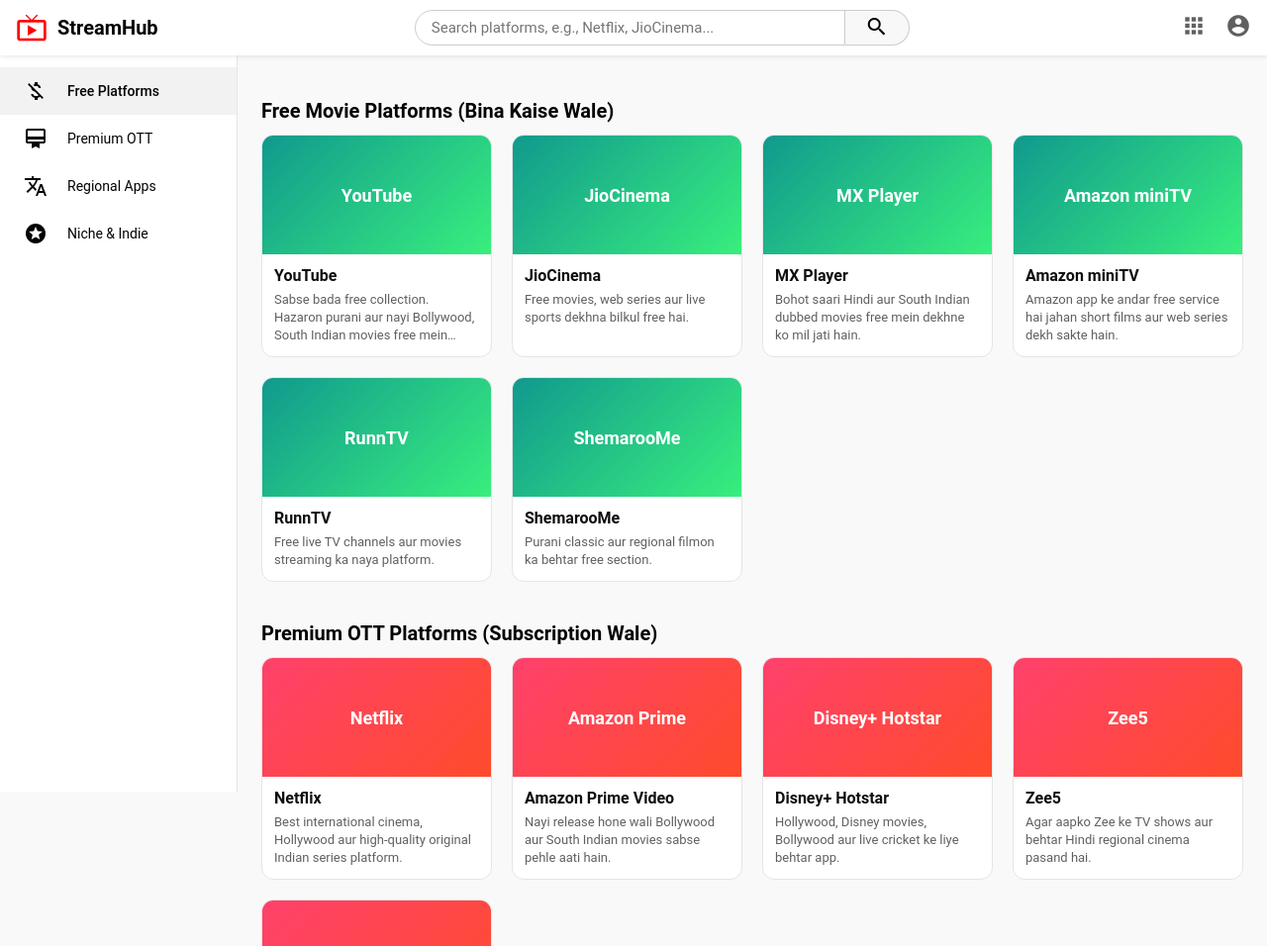
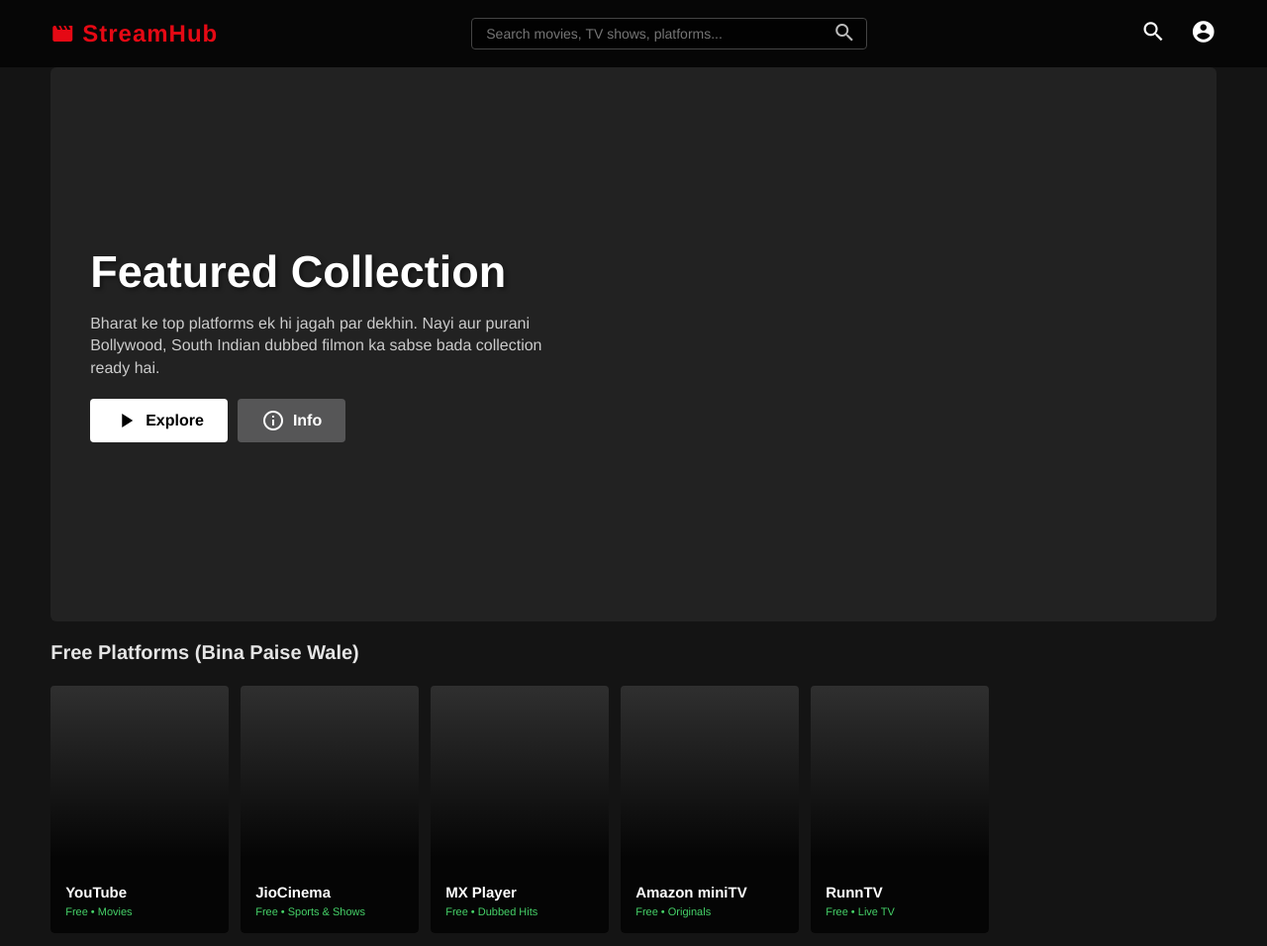
Before and after one commit to nishant18084/my-sim-project, a plain HTML site: page index.html in a window 1280 px wide. Shown: the top 956 px of the page at 99% size. Drawn offline with Linux system fonts and the light colour scheme.

Commit message:
Update index.html

```diff
--- a/index.html
+++ b/index.html
@@ -3,12 +3,12 @@
 <head>
     <meta charset="UTF-8">
     <meta name="viewport" content="width=device-width, initial-scale=1.0">
-    <title>StreamHub - App Mode</title>
+    <title>StreamHub - Premium App Mode</title>
 
     <link rel="manifest" href="manifest.json">
-    <meta name="theme-color" content="#ff0000">
+    <meta name="theme-color" content="#141414">
     <meta name="apple-mobile-web-app-capable" content="yes">
-    <meta name="apple-mobile-web-app-status-bar-style" content="black">
+    <meta name="apple-mobile-web-app-status-bar-style" content="black-translucent">
 
     <link href="https://fonts.googleapis.com/icon?family=Material+Icons" rel="stylesheet">
 
@@ -17,203 +17,230 @@
             margin: 0;
             padding: 0;
             box-sizing: border-box;
-            font-family: Roboto, Arial, sans-serif;
+            font-family: 'Helvetica Neue', Helvetica, Arial, sans-serif;
         }
 
+        /* Netflix-style Dark Theme Background */
         body {
-            background-color: #f9f9f9;
-            color: #030303;
+            background-color: #141414;
+            color: #ffffff;
+            overflow-x: hidden;
         }
 
-        /* Top Header Navigation */
+        /* Top Header (Mix of YouTube search & Netflix transparency) */
         header {
             position: fixed;
             top: 0;
             left: 0;
             width: 100%;
-            height: 56px;
-            background: #ffffff;
+            height: 68px;
+            background: linear-gradient(to bottom, rgba(0,0,0,0.7) 100%, rgba(0,0,0,0));
+            background-color: #141414;
             display: flex;
             justify-content: space-between;
             align-items: center;
-            padding: 0 16px;
-            box-shadow: 0 1px 5px rgba(0,0,0,0.1);
+            padding: 0 4%;
             z-index: 100;
+            transition: background-color 0.5s;
         }
 
         .logo-section {
             display: flex;
             align-items: center;
-            gap: 10px;
+            gap: 8px;
             font-weight: bold;
-            font-size: 20px;
-            color: #ff0000;
+            font-size: 24px;
+            color: #E50914; /* Netflix Red */
             cursor: pointer;
-        }
-
-        .logo-section span {
-            color: #030303;
+            letter-spacing: 1px;
         }
 
         .search-section {
             display: flex;
-            flex: 0 1 500px;
+            flex: 0 1 400px;
+            background: rgba(0, 0, 0, 0.7);
+            border: 1px solid #444;
+            border-radius: 4px;
         }
 
         .search-section input {
             width: 100%;
-            padding: 8px 16px;
-            border: 1px solid #ccc;
-            border-radius: 40px 0 0 40px;
+            padding: 7px 14px;
+            background: transparent;
+            border: none;
             outline: none;
-            font-size: 15px;
+            color: white;
+            font-size: 14px;
         }
 
         .search-section button {
-            padding: 0 20px;
-            border: 1px solid #ccc;
-            border-left: none;
-            border-radius: 0 40px 40px 0;
-            background: #f8f8f8;
+            background: transparent;
+            border: none;
+            color: #bbb;
+            padding: 0 10px;
             cursor: pointer;
         }
 
         .user-section i {
             font-size: 26px;
             cursor: pointer;
-            margin-left: 15px;
-            color: #606060;
+            margin-left: 20px;
+            color: #ffffff;
         }
 
-        /* Main Layout */
-        .container {
-            display: flex;
-            margin-top: 56px;
+        /* Main Container */
+        main {
+            margin-top: 68px;
+            padding: 0 4% 50px 4%;
         }
 
-        /* Sidebar */
-        aside {
-            width: 240px;
-            height: calc(100vh - 56px);
-            position: fixed;
-            top: 56px;
-            left: 0;
-            background: #ffffff;
-            padding-top: 12px;
-            overflow-y: auto;
-            border-right: 1px solid #e5e5e5;
+        /* Netflix-style Big Hero Banner */
+        .hero-banner {
+            position: relative;
+            width: 100%;
+            height: 45vw;
+            min-height: 350px;
+            max-height: 560px;
+            background: linear-gradient(to top, #141414 5%, rgba(0,0,0,0) 95%),
+                        url('https://via.placeholder.com/1200/*') no-gradient;
+            background-color: #222;
+            background-size: cover;
+            background-position: center;
+            border-radius: 6px;
+            display: flex;
+            flex-direction: column;
+            justify-content: center;
+            padding: 40px;
+            margin-bottom: 20px;
         }
 
-        .nav-link {
+        .hero-content h1 {
+            font-size: 45px;
+            font-weight: bold;
+            margin-bottom: 15px;
+            text-shadow: 2px 2px 4px rgba(0,0,0,0.5);
+        }
+
+        .hero-content p {
+            font-size: 16px;
+            max-width: 500px;
+            margin-bottom: 20px;
+            color: #cccccc;
+            line-height: 1.4;
+        }
+
+        .hero-buttons {
+            display: flex;
+            gap: 10px;
+        }
+
+        .btn {
             display: flex;
             align-items: center;
-            padding: 12px 24px;
-            text-decoration: none;
-            color: #030303;
-            gap: 20px;
-            font-size: 14px;
+            gap: 8px;
+            padding: 10px 24px;
+            border-radius: 4px;
+            font-size: 16px;
+            font-weight: bold;
+            cursor: pointer;
+            border: none;
         }
 
-        .nav-link:hover, .nav-link.active {
-            background: #f2f2f2;
-            font-weight: 500;
+        .btn-play { background-color: white; color: black; }
+        .btn-play:hover { background-color: rgba(255,255,255,0.75); }
+        .btn-info { background-color: rgba(109, 109, 110, 0.7); color: white; }
+        .btn-info:hover { background-color: rgba(109, 109, 110, 0.4); }
+
+        /* Row Container (Netflix Horizontal Scroll) */
+        .category-row {
+            margin-bottom: 35px;
         }
 
-        /* Content Area */
-        main {
-            margin-left: 240px;
-            padding: 24px;
-            width: 100%;
+        .row-title {
+            font-size: 20px;
+            font-weight: bold;
+            margin-bottom: 12px;
+            color: #e5e5e5;
         }
 
-        .section-title {
-            font-size: 20px;
-            margin: 20px 0 12px 0;
-            font-weight: bold;
+        /* Horizontal Slider Layout */
+        .slider-container {
+            display: flex;
+            overflow-x: auto;
+            gap: 12px;
+            padding: 10px 0;
+            scroll-behavior: smooth;
         }
 
-        /* Grid System */
-        .app-grid {
-            display: grid;
-            grid-template-columns: repeat(auto-fill, minmax(220px, 1fr));
-            gap: 20px;
-            margin-bottom: 40px;
+        /* Hide Scrollbar */
+        .slider-container::-webkit-scrollbar {
+            display: none;
         }
 
-        .app-card {
-            background: #ffffff;
-            border-radius: 12px;
+        /* Netflix Card: Vertical Poster Aspect Ratio */
+        .netflix-card {
+            min-width: 180px;
+            width: 180px;
+            height: 250px;
+            background-color: #2f2f2f;
+            border-radius: 4px;
             overflow: hidden;
-            border: 1px solid #e5e5e5;
-            transition: transform 0.2s;
+            position: relative;
             cursor: pointer;
+            transition: transform 0.3s ease;
         }
 
-        .app-card:hover {
-            transform: translateY(-4px);
-            box-shadow: 0 4px 12px rgba(0,0,0,0.1);
+        .netflix-card:hover {
+            transform: scale(1.08);
+            z-index: 10;
         }
 
-        .app-banner {
+        .poster-placeholder {
             width: 100%;
-            height: 120px;
-            background: linear-gradient(135deg, #667eea 0%, #764ba2 100%);
+            height: 100%;
             display: flex;
-            align-items: center;
-            justify-content: center;
-            color: white;
+            flex-direction: column;
+            justify-content: flex-end;
+            padding: 15px;
+            background: linear-gradient(to top, rgba(0,0,0,0.9) 30%, rgba(0,0,0,0));
             font-weight: bold;
-            font-size: 18px;
-            text-align: center;
-            padding: 10px;
+            font-size: 15px;
+            text-align: left;
         }
 
-        /* Color customisation for visual variety */
-        .bg-free { background: linear-gradient(135deg, #11998e 0%, #38ef7d 100%); }
-        .bg-premium { background: linear-gradient(135deg, #ff416c 0%, #ff4b2b 100%); }
-        .bg-regional { background: linear-gradient(135deg, #f7971e 0%, #ffd200 100%); }
-        .bg-niche { background: linear-gradient(135deg, #8e2de2 0%, #4a00e0 100%); }
-
-        .app-info {
-            padding: 12px;
+        .poster-placeholder p {
+            font-size: 11px;
+            color: #aaa;
+            font-weight: normal;
+            margin-top: 4px;
+            line-height: 14px;
         }
 
-        .app-info h3 {
-            font-size: 16px;
-            margin-bottom: 6px;
-            color: #0f0f0f;
-        }
+        /* Styling variations for tags */
+        .tag-free { color: #46d369 !important; font-weight: bold; }
+        .tag-premium { color: #df4646 !important; font-weight: bold; }
 
-        .app-info p {
-            font-size: 13px;
-            color: #606060;
-            line-height: 18px;
-            display: -webkit-box;
-            -webkit-line-clamp: 3;
-            -webkit-box-orient: vertical;
-            overflow: hidden;
-        }
-
-        /* Responsive UI for App Mode (Mobile) */
+        /* Mobile Adjustments for App Mode */
         @media (max-width: 768px) {
-            aside {
-                display: none;
-            }
-            main {
-                margin-left: 0;
-                padding: 16px;
+            header {
+                height: 56px;
+                padding: 0 16px;
             }
             .search-section {
-                display: none;
+                display: none; /* Mobile full UI screen space conservation */
             }
-            .app-grid {
-                grid-template-columns: repeat(auto-fill, minmax(160px, 1fr));
-                gap: 12px;
+            .hero-banner {
+                padding: 20px;
+                height: 60vw;
             }
-            .app-banner {
-                height: 90px;
-                font-size: 15px;
+            .hero-content h1 { font-size: 28px; }
+            .hero-content p { display: none; }
+            .netflix-card {
+                min-width: 130px;
+                width: 130px;
+                height: 190px;
             }
+            .row-title { font-size: 16px; }
         }
     </style>
 </head>
@@ -221,145 +248,159 @@
 
     <header>
         <div class="logo-section">
-            <i class="material-icons" style="font-size: 32px;">live_tv</i>
-            <span>StreamHub</span>
+            <i class="material-icons">movie</i>
+            StreamHub
         </div>
+
         <div class="search-section">
-            <input type="text" id="searchInput" placeholder="Search platforms, e.g., Netflix, JioCinema..." onkeyup="searchApps()">
+            <input type="text" id="searchInput" placeholder="Search movies, TV shows, platforms..." onkeyup="searchMovies()">
             <button><i class="material-icons">search</i></button>
         </div>
+
         <div class="user-section">
-            <i class="material-icons">apps</i>
-            <i class="material-icons">account_circle</i>
+            <i class="material-icons">search</i> <i class="material-icons">account_circle</i>
         </div>
     </header>
 
-    <div class="container">
-        <aside>
-            <a href="#free-section" class="nav-link active"><i class="material-icons">money_off</i>Free Platforms</a>
-            <a href="#premium-section" class="nav-link"><i class="material-icons">card_membership</i>Premium OTT</a>
-            <a href="#regional-section" class="nav-link"><i class="material-icons">translate</i>Regional Apps</a>
-            <a href="#niche-section" class="nav-link"><i class="material-icons">stars</i>Niche & Indie</a>
-        </aside>
+    <main>
 
-        <main>
-            <div class="section-title" id="free-section">Free Movie Platforms (Bina Kaise Wale)</div>
-            <div class="app-grid" id="freeGrid">
-                <div class="app-card">
-                    <div class="app-banner bg-free">YouTube</div>
-                    <div class="app-info"><h3>YouTube</h3><p>Sabse bada free collection. Hazaron purani aur nayi Bollywood, South Indian movies free mein dekhein.</p></div>
-                </div>
-                <div class="app-card">
-                    <div class="app-banner bg-free">JioCinema</div>
-                    <div class="app-info"><h3>JioCinema</h3><p>Free movies, web series aur live sports dekhna bilkul free hai.</p></div>
-                </div>
-                <div class="app-card">
-                    <div class="app-banner bg-free">MX Player</div>
-                    <div class="app-info"><h3>MX Player</h3><p>Bohot saari Hindi aur South Indian dubbed movies free mein dekhne ko mil jati hain.</p></div>
-                </div>
-                <div class="app-card">
-                    <div class="app-banner bg-free">Amazon miniTV</div>
-                    <div class="app-info"><h3>Amazon miniTV</h3><p>Amazon app ke andar free service hai jahan short films aur web series dekh sakte hain.</p></div>
-                </div>
-                <div class="app-card">
-                    <div class="app-banner bg-free">RunnTV</div>
-                    <div class="app-info"><h3>RunnTV</h3><p>Free live TV channels aur movies streaming ka naya platform.</p></div>
-                </div>
-                <div class="app-card">
-                    <div class="app-banner bg-free">ShemarooMe</div>
-                    <div class="app-info"><h3>ShemarooMe</h3><p>Purani classic aur regional filmon ka behtar free section.</p></div>
+        <div class="hero-banner">
+            <div class="hero-content">
+                <h1>Featured Collection</h1>
+                <p>Bharat ke top platforms ek hi jagah par dekhin. Nayi aur purani Bollywood, South Indian dubbed filmon ka sabse bada collection ready hai.</p>
+                <div class="hero-buttons">
+                    <button class="btn btn-play"><i class="material-icons">play_arrow</i> Explore</button>
+                    <button class="btn btn-info"><i class="material-icons">info_outline</i> Info</button>
                 </div>
             </div>
+        </div>
 
-            <div class="section-title" id="premium-section">Premium OTT Platforms (Subscription Wale)</div>
-            <div class="app-grid" id="premiumGrid">
-                <div class="app-card">
-                    <div class="app-banner bg-premium">Netflix</div>
-                    <div class="app-info"><h3>Netflix</h3><p>Best international cinema, Hollywood aur high-quality original Indian series platform.</p></div>
+        <div class="category-row">
+            <div class="row-title">Free Platforms (Bina Paise Wale)</div>
+            <div class="slider-container" id="freeSlider">
+                <div class="netflix-card">
+                    <div class="poster-placeholder">
+                        YouTube
+                        <p class="tag-free">Free • Movies</p>
+                    </div>
                 </div>
-                <div class="app-card">
-                    <div class="app-banner bg-premium">Amazon Prime</div>
-                    <div class="app-info"><h3>Amazon Prime Video</h3><p>Nayi release hone wali Bollywood aur South Indian movies sabse pehle aati hain.</p></div>
+                <div class="netflix-card">
+                    <div class="poster-placeholder">
+                        JioCinema
+                        <p class="tag-free">Free • Sports & Shows</p>
+                    </div>
                 </div>
-                <div class="app-card">
-                    <div class="app-banner bg-premium">Disney+ Hotstar</div>
-                    <div class="app-info"><h3>Disney+ Hotstar</h3><p>Hollywood, Disney movies, Bollywood aur live cricket ke liye behtar app.</p></div>
+                <div class="netflix-card">
+                    <div class="poster-placeholder">
+                        MX Player
+                        <p class="tag-free">Free • Dubbed Hits</p>
+                    </div>
                 </div>
-                <div class="app-card">
-                    <div class="app-banner bg-premium">Zee5</div>
-                    <div class="app-info"><h3>Zee5</h3><p>Agar aapko Zee ke TV shows aur behtar Hindi regional cinema pasand hai.</p></div>
+                <div class="netflix-card">
+                    <div class="poster-placeholder">
+                        Amazon miniTV
+                        <p class="tag-free">Free • Originals</p>
+                    </div>
                 </div>
-                <div class="app-card">
-                    <div class="app-banner bg-premium">SonyLIV</div>
-                    <div class="app-info"><h3>SonyLIV</h3><p>Sony ke serials ke sath-sath yahan behtar Hollywood movies ka collection milta hai.</p></div>
+                <div class="netflix-card">
+                    <div class="poster-placeholder">
+                        RunnTV
+                        <p class="tag-free">Free • Live TV</p>
+                    </div>
                 </div>
             </div>
+        </div>
 
-            <div class="section-title" id="regional-section">Regional Movie Platforms (Aapki Bhasha Mein)</div>
-            <div class="app-grid" id="regionalGrid">
-                <div class="app-card">
-                    <div class="app-banner bg-regional">Aha</div>
-                    <div class="app-info"><h3>Aha</h3><p>Telugu aur Tamil movies aur originals ka sabse bada platform.</p></div>
+        <div class="category-row">
+            <div class="row-title">Premium Platforms (Subscription Required)</div>
+            <div class="slider-container" id="premiumSlider">
+                <div class="netflix-card">
+                    <div class="poster-placeholder">
+                        Netflix
+                        <p class="tag-premium">Premium • Originals</p>
+                    </div>
                 </div>
-                <div class="app-card">
-                    <div class="app-banner bg-regional">Hoichoi</div>
-                    <div class="app-info"><h3>Hoichoi</h3><p>Exclusive Bengali movies aur popular web series ka hub.</p></div>
+                <div class="netflix-card">
+                    <div class="poster-placeholder">
+                        Amazon Prime
+                        <p class="tag-premium">Premium • New Releases</p>
+                    </div>
                 </div>
-                <div class="app-card">
-                    <div class="app-banner bg-regional">Sun NXT</div>
-                    <div class="app-info"><h3>Sun NXT</h3><p>South Indian (Tamil, Telugu, Malayalam, Kannada) movies ka bada collection.</p></div>
+                <div class="netflix-card">
+                    <div class="poster-placeholder">
+                        Disney+ Hotstar
+                        <p class="tag-premium">Premium • Hollywood</p>
+                    </div>
                 </div>
-                <div class="app-card">
-                    <div class="app-banner bg-regional">Chaupal</div>
-                    <div class="app-info"><h3>Chaupal</h3><p>Punjabi, Haryanvi aur Bhojpuri movies aur videos ke liye dedicated space.</p></div>
+                <div class="netflix-card">
+                    <div class="poster-placeholder">
+                        Zee5
+                        <p class="tag-premium">Premium • TV Shows</p>
+                    </div>
+                </div>
+                <div class="netflix-card">
+                    <div class="poster-placeholder">
+                        SonyLIV
+                        <p class="tag-premium">Premium • Live Sports</p>
+                    </div>
                 </div>
             </div>
+        </div>
 
-            <div class="section-title" id="niche-section">Niche & Indie Platforms (Kuch Alag Content)</div>
-            <div class="app-grid" id="nicheGrid">
-                <div class="app-card">
-                    <div class="app-banner bg-niche">Crunchyroll</div>
-                    <div class="app-info"><h3>Crunchyroll</h3><p>Anime (Japanese animation) aur Asian drama lovers ke liye best global application.</p></div>
+        <div class="category-row">
+            <div class="row-title">Regional Platforms (Apni Bhasha Mein)</div>
+            <div class="slider-container" id="regionalSlider">
+                <div class="netflix-card">
+                    <div class="poster-placeholder">
+                        Aha
+                        <p>Telugu & Tamil</p>
+                    </div>
                 </div>
-                <div class="app-card">
-                    <div class="app-banner bg-niche">Epic On</div>
-                    <div class="app-info"><h3>Epic On</h3><p>Indian history, mythology aur unique Indian culture par based content aur documentaries.</p></div>
+                <div class="netflix-card">
+                    <div class="poster-placeholder">
+                        Hoichoi
+                        <p>Bengali Hits</p>
+                    </div>
                 </div>
-                <div class="app-card">
-                    <div class="app-banner bg-niche">DocuBay</div>
-                    <div class="app-info"><h3>DocuBay</h3><p>Duniya bhar ki award-winning aur authentic documentaries dekhne ke liye perfect catalog.</p></div>
+                <div class="netflix-card">
+                    <div class="poster-placeholder">
+                        Sun NXT
+                        <p>South Mega Catalog</p>
+                    </div>
                 </div>
-                <div class="app-card">
-                    <div class="app-banner bg-niche">Tata Play Binge</div>
-                    <div class="app-info"><h3>Tata Play Binge</h3><p>Ek hi application ke andar kai saare OTT platforms ka direct combo pack handle karein.</p></div>
+                <div class="netflix-card">
+                    <div class="poster-placeholder">
+                        Chaupal
+                        <p>Punjabi & Bhojpuri</p>
+                    </div>
                 </div>
             </div>
-        </main>
-    </div>
+        </div>
+
+    </main>
 
     <script>
-        function searchApps() {
+        // Live Search Filter Functionality
+        function searchMovies() {
             let input = document.getElementById('searchInput').value.toLowerCase();
-            let cards = document.getElementsByClassName('app-card');
+            let cards = document.getElementsByClassName('netflix-card');
 
             for (let i = 0; i < cards.length; i++) {
-                let title = cards[i].getElementsByTagName('h3')[0].innerText.toLowerCase();
-                let desc = cards[i].getElementsByTagName('p')[0].innerText.toLowerCase();
-
-                if (title.includes(input) || desc.includes(input)) {
-                    cards[i].style.display = "";
+                let cardText = cards[i].innerText.toLowerCase();
+                if (cardText.includes(input)) {
+                    cards[i].style.display = "block";
                 } else {
                     cards[i].style.display = "none";
                 }
             }
         }
 
-        // PWA Service Worker for App Mode
+        // Service Worker for Immersive Standalone App Mode
         if ('serviceWorker' in navigator) {
             window.addEventListener('load', () => {
                 navigator.serviceWorker.register('/sw.js')
-                    .then(reg => console.log('App Mode Active!', reg))
-                    .catch(err => console.log('SW Registration Failed', err));
+                    .then(reg => console.log('Premium App Mode Active!'))
+                    .catch(err => console.log('SW Error', err));
             });
         }
     </script>
```
